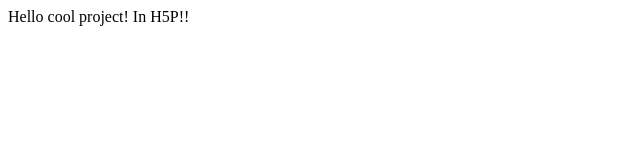
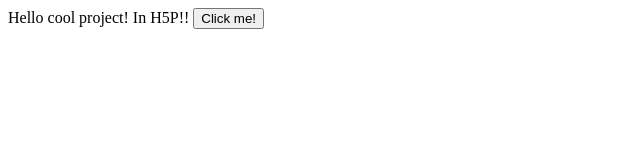
Before and after one commit to gregvilac/gregvilac.github.io, a plain HTML site: page index.html in a window 1280 px wide. Shown: the whole page, without its empty margins (0-640 px from the left). Drawn offline with Linux system fonts and the light colour scheme.

Commit message:
add interactivity

```diff
--- a/index.html
+++ b/index.html
@@ -7,5 +7,12 @@
   </head>
   <body>
     Hello cool project! In H5P!!
+    <button onclick="doSomething()">Click me!</button>
+
+    <script>
+      function doSomething() {
+        alert("You did it!");
+      }
+    </script>
   </body>
 </html>
```
